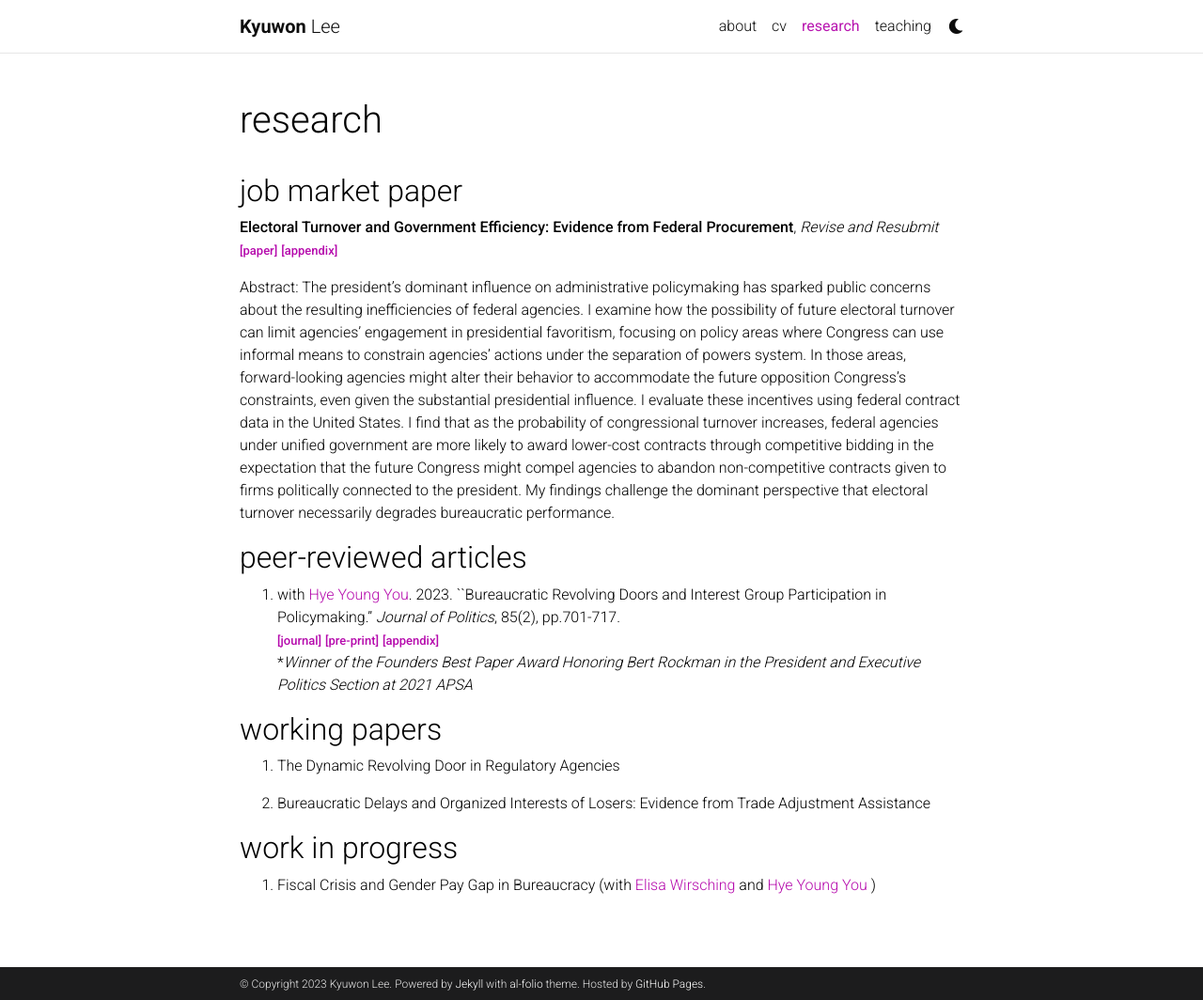
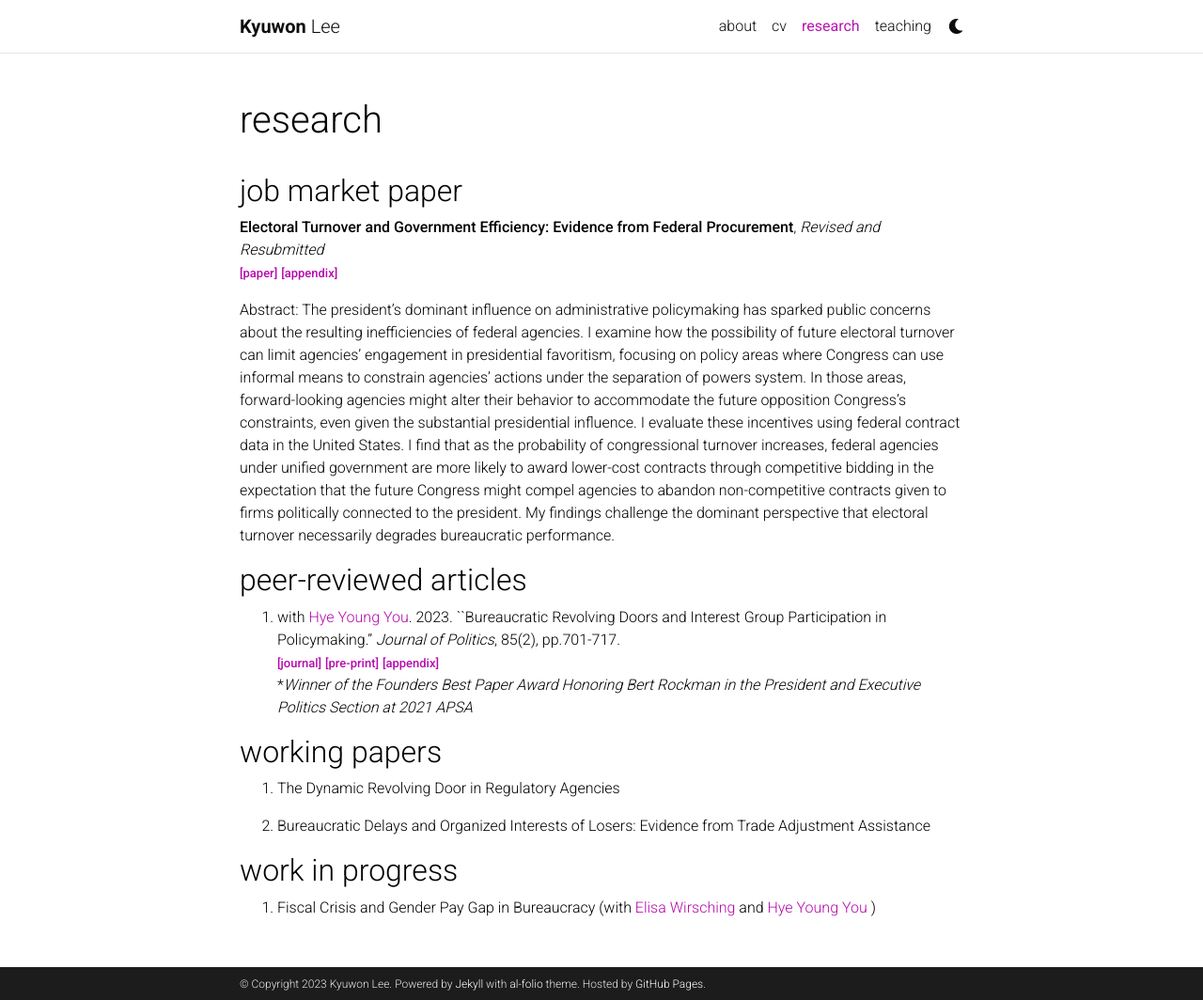
Before and after one commit to kyuwon-lee/kyuwon-lee.github.io, a Jekyll site: the page built from _pages/Research.md, in a window 1280 px wide and 1064 px high. Shown: the whole window at 94% size. Built offline with Jekyll 4.4.1, drawn with Linux system fonts in a browser that asks for light colours; comment, search, counter and statistics services are not loaded; a style sheet for code colours, icons or effects is not loaded.

Commit message:
Update Research.md

```diff
--- a/_pages/Research.md
+++ b/_pages/Research.md
@@ -6,7 +6,7 @@ description:
 nav: true
 ---
 ## job market paper
-**Electoral Turnover and Government Efficiency: Evidence from Federal Procurement**, _Revise and Resubmit_
+**Electoral Turnover and Government Efficiency: Evidence from Federal Procurement**, _Revised and Resubmitted_
 **<a href='https://kyuwon-lee.github.io/research/jop_revision.pdf'><font size="2"> [paper]</font></a>**   **<a href='https://kyuwon-lee.github.io/research/appendix_v20.pdf'><font size="2"> [appendix]</font></a>**
 
 Abstract: The president's dominant influence on administrative policymaking has sparked public concerns about the resulting inefficiencies of federal agencies. I examine how the possibility of future electoral turnover can limit agencies' engagement in presidential favoritism, focusing on policy areas where Congress can use informal means to constrain agencies' actions under the separation of powers system. In those areas, forward-looking agencies might alter their behavior to accommodate the future opposition Congress's constraints, even given the substantial presidential influence. I evaluate these incentives using federal contract data in the United States. I find that as the probability of congressional turnover increases, federal agencies under unified government are more likely to award lower-cost contracts through competitive bidding in the expectation that the future Congress might compel agencies to abandon non-competitive contracts given to firms politically connected to the president. My findings challenge the dominant perspective that electoral turnover necessarily degrades bureaucratic performance.
```
